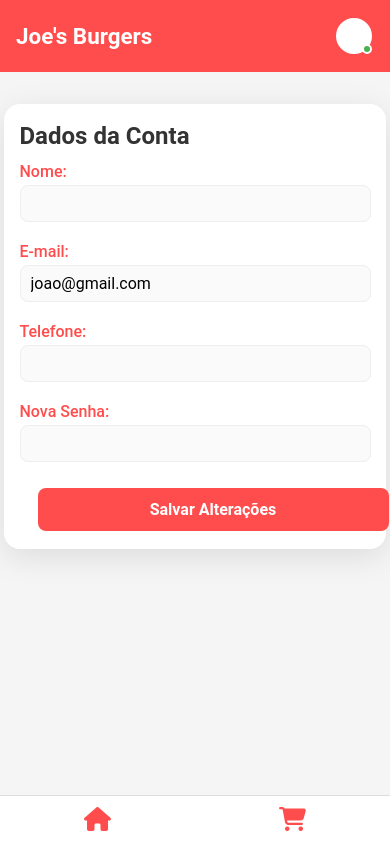
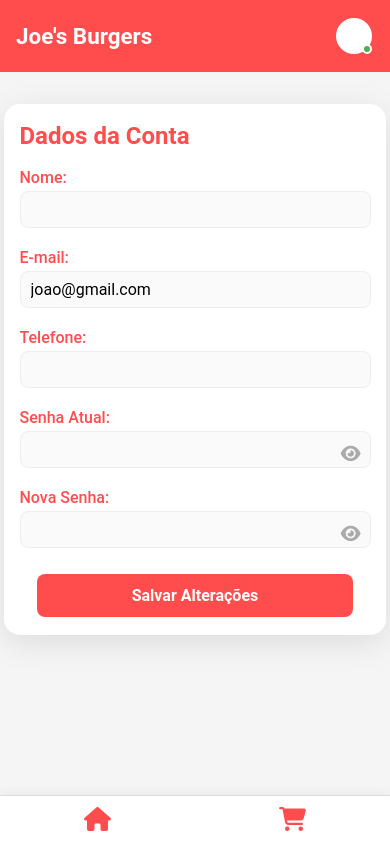
Before and after one commit to joaoCunhaSouza/Joe-s-Burguer, a Django app: page /conta/configuracoes/ in a window 390 px wide. Run offline with Django 5.2, Linux system fonts and the light colour scheme; a user stored in the database is signed in.

Commit message:
update 5.25

```diff
--- a/marketplace/templates/account_settings.html
+++ b/marketplace/templates/account_settings.html
@@ -9,9 +9,17 @@
     <label for="email">E-mail:</label>
     <input type="email" name="email" id="email" value="{{ request.user.email }}" required>
     <label for="phone">Telefone:</label>
-    <input type="text" name="phone" id="phone" value="{{ request.user.profile.phone }}">
+    <input type="text" name="phone" id="phone" value="{{ request.user.profile.phone|default:'' }}" maxlength="20" inputmode="tel" pattern="[0-9()+\-\s]*">
+    <label for="current_password">Senha Atual:</label>
+    <div class="password-field">
+      <input type="password" name="current_password" id="current_password" autocomplete="current-password" required>
+      <span class="toggle-password" onclick="togglePassword('current_password', this)"><i class="fas fa-eye"></i></span>
+    </div>
     <label for="password">Nova Senha:</label>
-    <input type="password" name="password" id="password" autocomplete="new-password">
+    <div class="password-field">
+      <input type="password" name="password" id="password" autocomplete="new-password">
+      <span class="toggle-password" onclick="togglePassword('password', this)"><i class="fas fa-eye"></i></span>
+    </div>
     <button type="submit" class="logout-btn" style="margin-top:18px;">Salvar Alterações</button>
   </form>
   {% if messages %}
@@ -21,17 +29,24 @@
 {% endblock %}
 {% block style %}
 <style>
+body {
+  overflow-x: hidden;
+  max-width: 100vw;
+  padding-bottom: 90px;
+}
 .account-form-container {
   max-width: 380px;
-  margin: 32px auto;
+  margin: 32px auto 110px auto;
   background: #fff;
   border-radius: 16px;
   box-shadow: 0 8px 32px rgba(0,0,0,0.10);
   padding: 32px 24px 24px 24px;
+  box-sizing: border-box;
+  width: 100vw;
 }
-.account-form h2 {
-  text-align: center;
-  color: var(--primary);
+.account-form-container h2 {
+
+  color: #ff4d4d;
   margin-bottom: 18px;
 }
 .account-form label {
@@ -49,13 +64,40 @@
   font-size: 1rem;
   background: #fafafa;
   transition: border 0.2s;
+  box-sizing: border-box;
 }
 .account-form input:focus {
   border: 1.5px solid var(--primary);
   outline: none;
 }
+.password-field {
+  position: relative;
+  display: flex;
+  align-items: center;
+}
+.password-field input {
+  padding-right: 38px;
+}
+.toggle-password {
+  position: absolute;
+  right: 10px;
+  top: 50%;
+  transform: translateY(-50%);
+  cursor: pointer;
+  color: #aaa;
+  font-size: 1.1em;
+  z-index: 2;
+}
+.toggle-password:active {
+  color: var(--primary);
+}
+.account-form {
+  display: block;
+}
 .account-form button.logout-btn {
-  width: 100%;
+  width: 90%;
+  margin: 18px auto 0 auto;
+  display: block;
   background: var(--primary);
   color: #fff;
   border: none;
@@ -65,6 +107,7 @@
   font-size: 1rem;
   cursor: pointer;
   transition: background 0.2s;
+  text-align: center;
 }
 .account-form button.logout-btn:hover {
   background: #d32f2f;
@@ -76,8 +119,8 @@
   text-align: center;
 }
 .account-messages li {
-  color: var(--primary);
-  background: #fff0f0;
+  color: #219150;
+  background: #eafbe7;
   border-radius: 8px;
   margin: 4px 0;
   padding: 6px 0;
@@ -87,7 +130,40 @@
   .account-form-container {
     max-width: 98vw;
     padding: 18px 4vw 18px 4vw;
+    margin-bottom: 110px;
   }
+}
+.bottom-nav {
+  position: fixed;
+  bottom: 0;
+  left: 0;
+  right: 0;
+  background: white;
+  border-top: 1px solid #ddd;
+  display: flex;
+  justify-content: space-around;
+  align-items: center;
+  padding: 10px 0;
+  z-index: 9999;
+  max-width: 100vw;
+  box-sizing: border-box;
+  box-shadow: 0 -2px 10px rgba(0,0,0,0.05);
 }
 </style>
 {% endblock %}
+{% block scripts %}
+<script>
+function togglePassword(inputId, el) {
+  const input = document.getElementById(inputId);
+  if (input.type === 'password') {
+    input.type = 'text';
+    el.querySelector('i').classList.remove('fa-eye');
+    el.querySelector('i').classList.add('fa-eye-slash');
+  } else {
+    input.type = 'password';
+    el.querySelector('i').classList.remove('fa-eye-slash');
+    el.querySelector('i').classList.add('fa-eye');
+  }
+}
+</script>
+{% endblock %}
--- a/marketplace/templates/cart.html
+++ b/marketplace/templates/cart.html
@@ -232,6 +232,9 @@ body {
 <div class="cart-container">
     <div class="cart-header-block">
         <h2>Seu Carrinho</h2>
+        {% if request.GET.erro %}
+          <div class="cart-error-message" style="color:#ff4d4d; background:#fff0f0; border-radius:8px; padding:10px 0; margin-bottom:10px; text-align:center; font-weight:600;">{{ request.GET.erro }}</div>
+        {% endif %}
         {% if not cart_items %}
             <p class="empty-cart-message">Seu carrinho está vazio.</p>
             <a href="{% url 'home' %}" class="cart-btn">Voltar para a Loja</a>
--- a/marketplace/templates/order_history.html
+++ b/marketplace/templates/order_history.html
@@ -23,9 +23,9 @@
   padding: 32px 24px 24px 24px;
 }
 .account-form-container h2 {
-  text-align: center;
   color: var(--primary);
   margin-bottom: 18px;
+  text-align: left;
 }
 .order-list {
   list-style: none;
--- a/marketplace/urls.py
+++ b/marketplace/urls.py
@@ -1,6 +1,6 @@
 from django.urls import path, include
 from . import views
-from .views_payment import finalizar_pedido
+from .views_payment import finalizar_pedido, compra_sucesso, compra_errada, compra_pendente
 
 urlpatterns = [
     path('', views.loading_screen, name='loading'),
@@ -16,5 +16,8 @@ urlpatterns = [
     path('combo/<int:combo_id>/add-to-cart/', views.add_to_cart, name='add_to_cart'),
     path('cart/update/', views.update_cart_item, name='update_cart_item'),
     path('finalizar-pedido/', finalizar_pedido, name='finalizar_pedido'),
+    path('compra-sucesso', compra_sucesso, name='compra_sucesso'),
+    path('compraerrada', compra_errada, name='compra_errada'),
+    path('compra-pendente', compra_pendente, name='compra_pendente'),
     path('conta/', include('marketplace.urls_account')),
 ]
```
Also changed, not shown: marketplace/templates/combo_detail.html (+32 -3 lines), marketplace/views_payment.py (+63 -8 lines), db.sqlite3, 1 other file.
